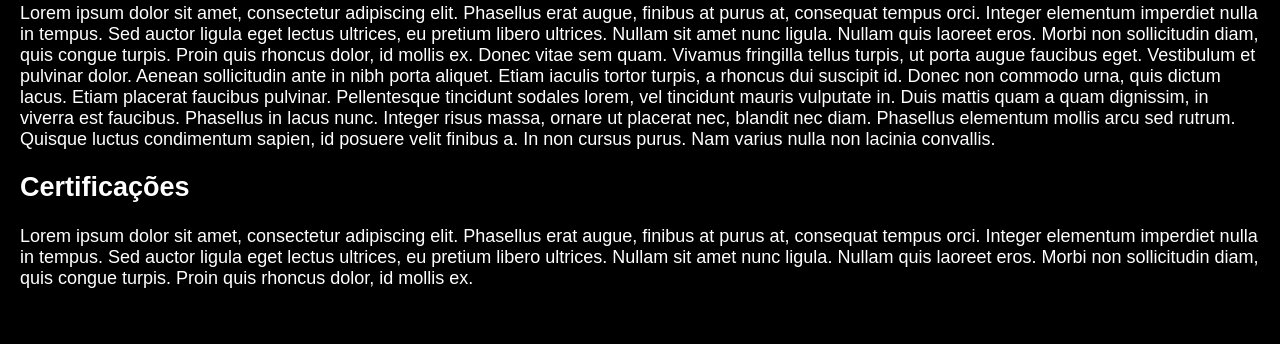
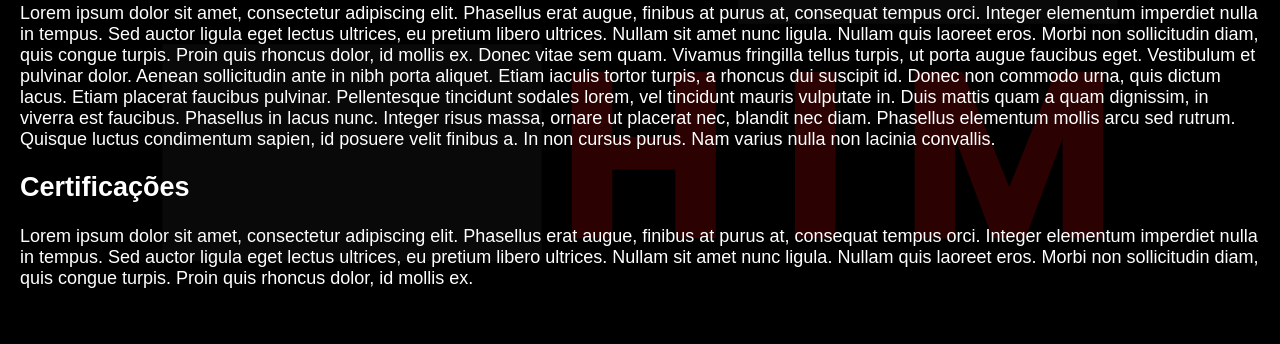
Before and after one commit to jairojrdv/Atividade-Thalles, a plain HTML site: page index.html in a window 1280 px wide. Shown: the part 381-725 px from the top of the page. Drawn offline with Linux system fonts and the light colour scheme.

Commit message:
Adicionando background

```diff
--- a/style.css
+++ b/style.css
@@ -4,6 +4,10 @@ body{
     font-family: Arial, Helvetica, sans-serif;
     font-size: 18px;
     margin: 20px;
+    background-image: url("./img/Frame.svg");
+    background-repeat: no-repeat;
+    background-position:center center;
+    background-size: contain;
 }
 
     a{
```
Also changed, not shown: img/Frame.svg (added), img/Group 3.png (added), img/cdnlogo.com_twitter-icon.svg (added).
